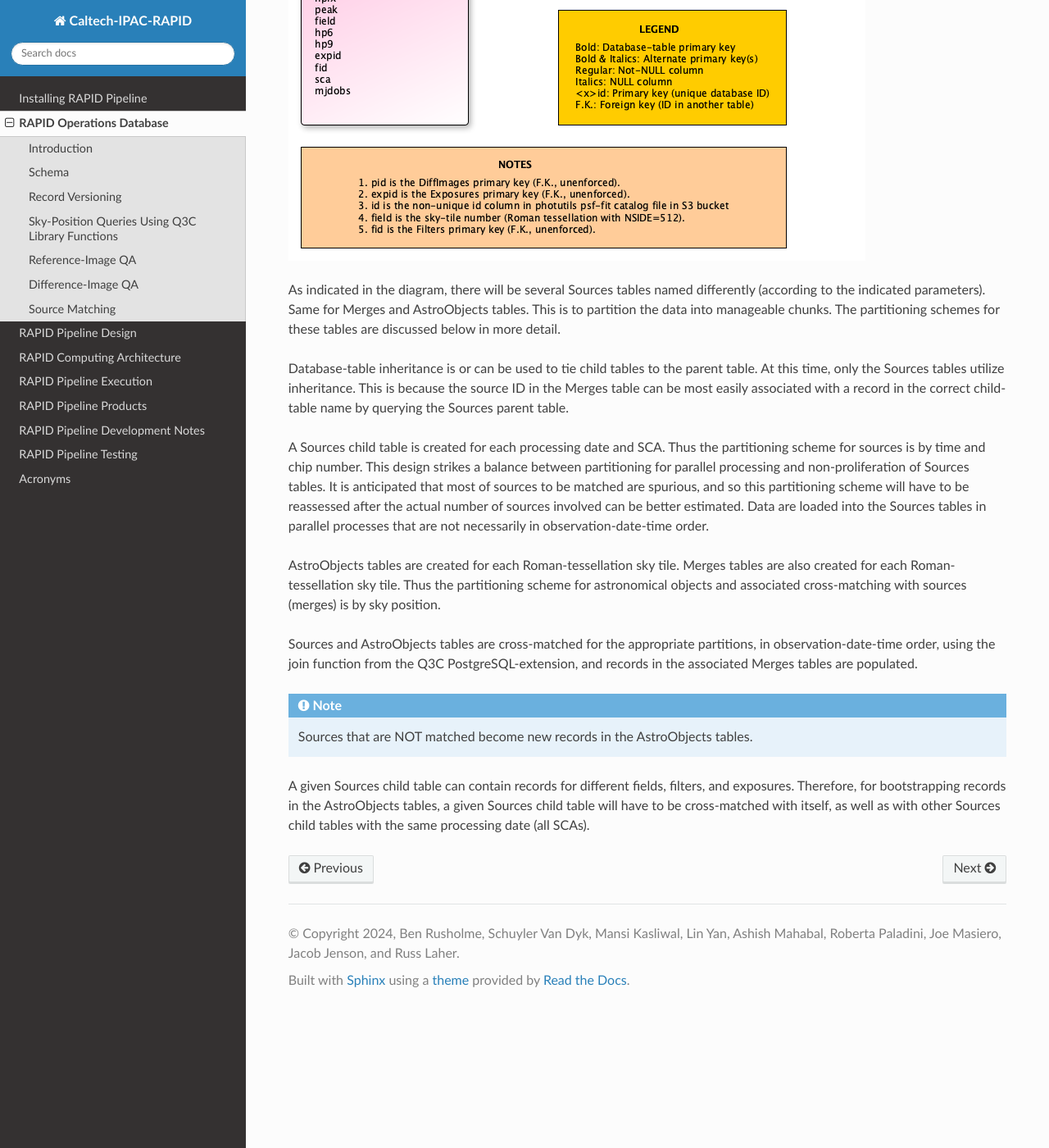
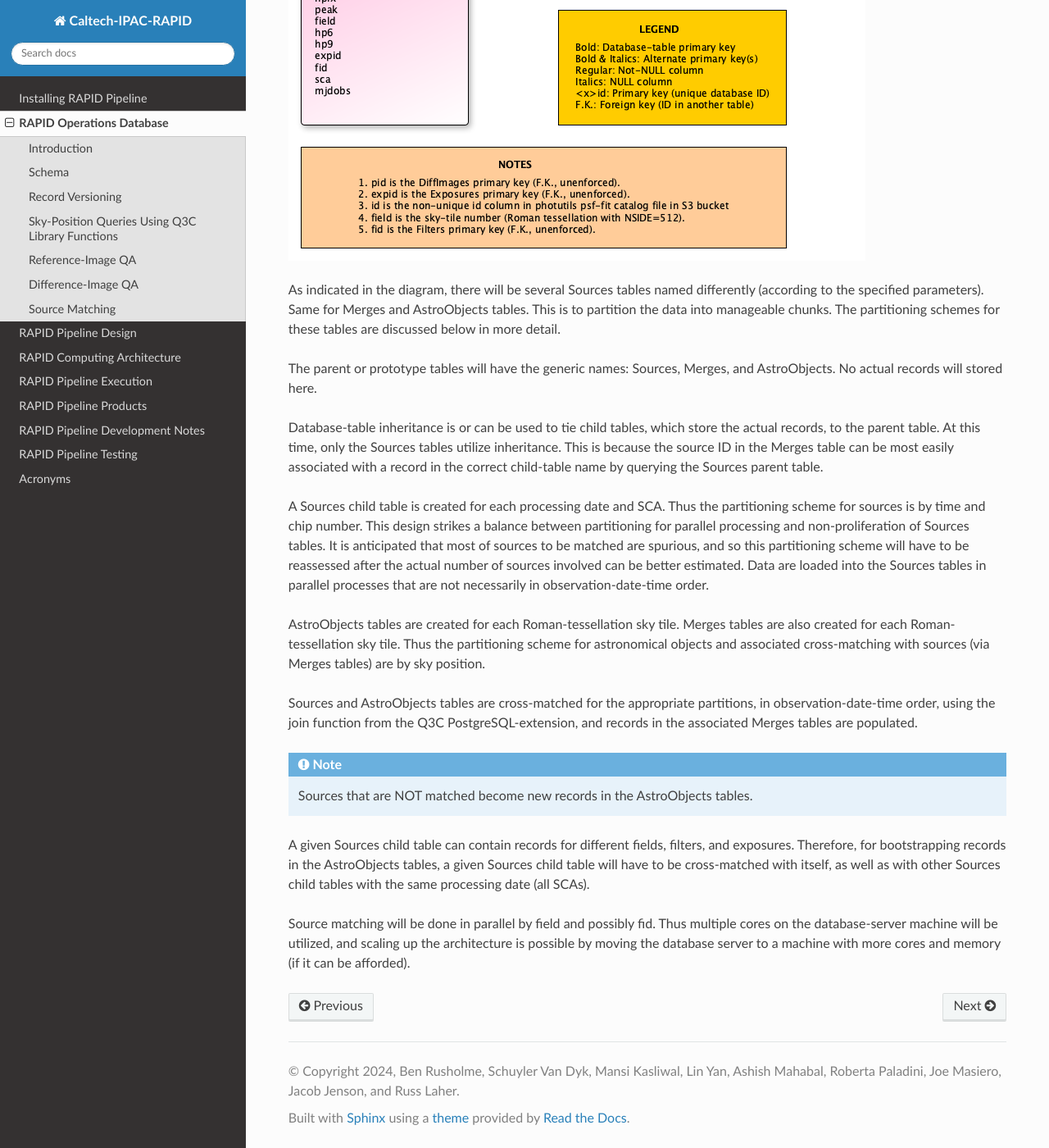
Before and after one commit to Caltech-IPAC/rapid, a Sphinx documentation site: the page built from docs/source/db/db.rst, in a window 1280 px wide and 1400 px high, scrolled down 5090 px. Shown: the whole window at 82% size. Built offline with Sphinx 7.4.7 and the Read the Docs theme 3.1.0, drawn with Linux system fonts in a browser that asks for light colours; formulas are drawn with MathJax 3; some of the changed text lies outside the part shown.

Commit message:
Added more details and refinements.

```diff
--- a/docs/source/db/db.rst
+++ b/docs/source/db/db.rst
@@ -186,21 +186,25 @@ Source Matching
 Three basic PostgreSQL tables are used for source matching psf-fit catalogs
 made by the Python photutils package from the ZOGY difference images:
 
-* Sources
-* Merges
-* AstroObjects
+* Sources (extracted/selected from catalogs)
+* AstroObjects (astronomical objects for which time-dependent sources form light curves)
+* Merges (associations between Sources and AstroObjects)
 
 A diagram of the source-matching database-table schema is given as follows:
 
 .. image:: source_matching.png
 
 As indicated in the diagram, there will be several Sources tables
-named differently (according to the indicated parameters).
+named differently (according to the specified parameters).
 Same for Merges and AstroObjects tables.
 This is to partition the data into manageable chunks.
 The partitioning schemes for these tables are discussed below in more detail.
 
-Database-table inheritance is or can be used to tie child tables to the parent table.
+The parent or prototype tables will have the generic names: Sources, Merges, and AstroObjects.
+No actual records will stored here.
+
+Database-table inheritance is or can be used to tie child tables, which store the actual records,
+to the parent table.
 At this time, only the Sources tables utilize inheritance.  This is because the source ID
 in the Merges table can be most easily associated with a record in the correct child-table name
 by querying the Sources parent table.
@@ -218,7 +222,7 @@ necessarily in observation-date-time order.
 AstroObjects tables are created for each Roman-tessellation sky tile.
 Merges tables are also created for each Roman-tessellation sky tile.
 Thus the partitioning scheme for astronomical objects and associated cross-matching with
-sources (merges) is by sky position.
+sources (via Merges tables) are by sky position.
 
 Sources and AstroObjects tables are cross-matched for the appropriate partitions,
 in observation-date-time order, using the join function from the Q3C PostgreSQL-extension,
@@ -231,3 +235,7 @@ A given Sources child table can contain records for different fields, filters, a
 Therefore, for bootstrapping records in the AstroObjects tables, a given Sources child table
 will have to be cross-matched with itself, as well as with other Sources child tables
 with the same processing date (all SCAs).
+
+Source matching will be done in parallel by field and possibly fid.  Thus multiple cores
+on the database-server machine will be utilized, and scaling up the architecture is possible
+by moving the database server to a machine with more cores and memory (if it can be afforded).
```
